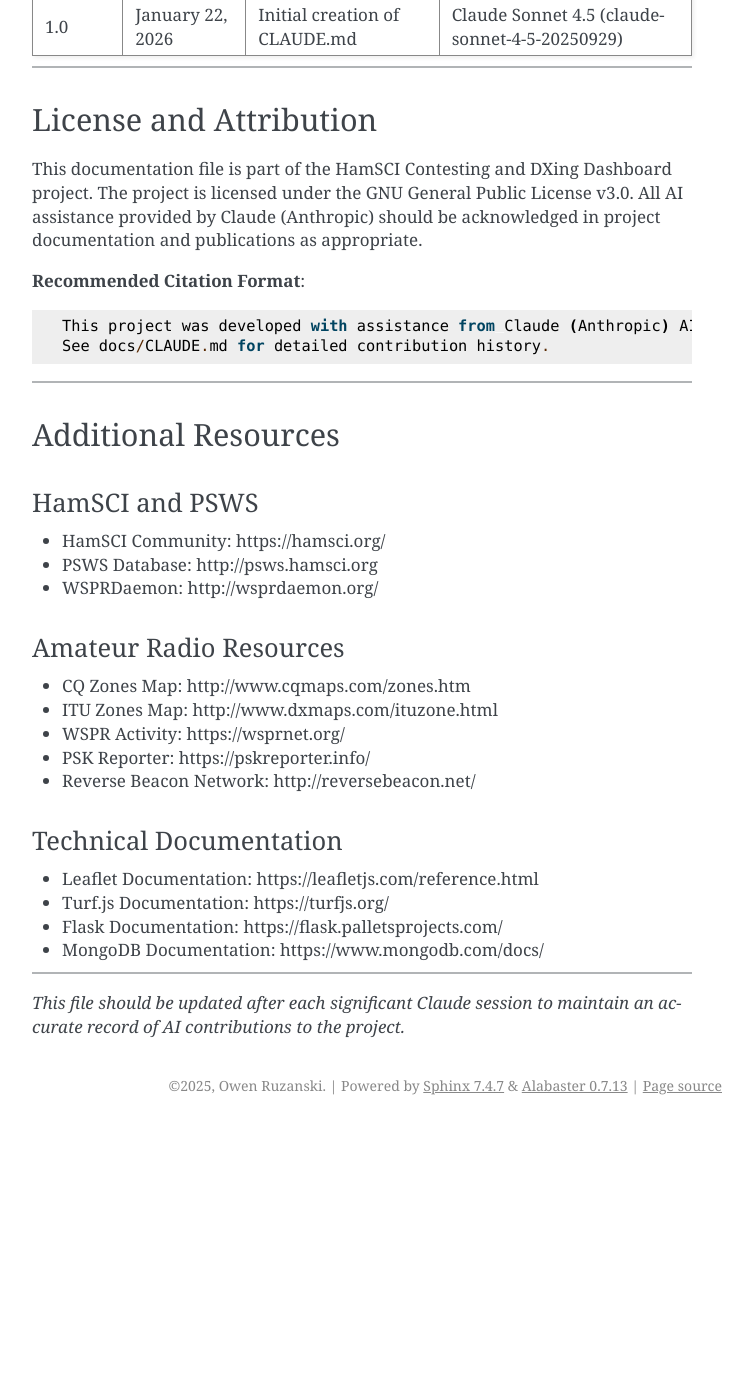
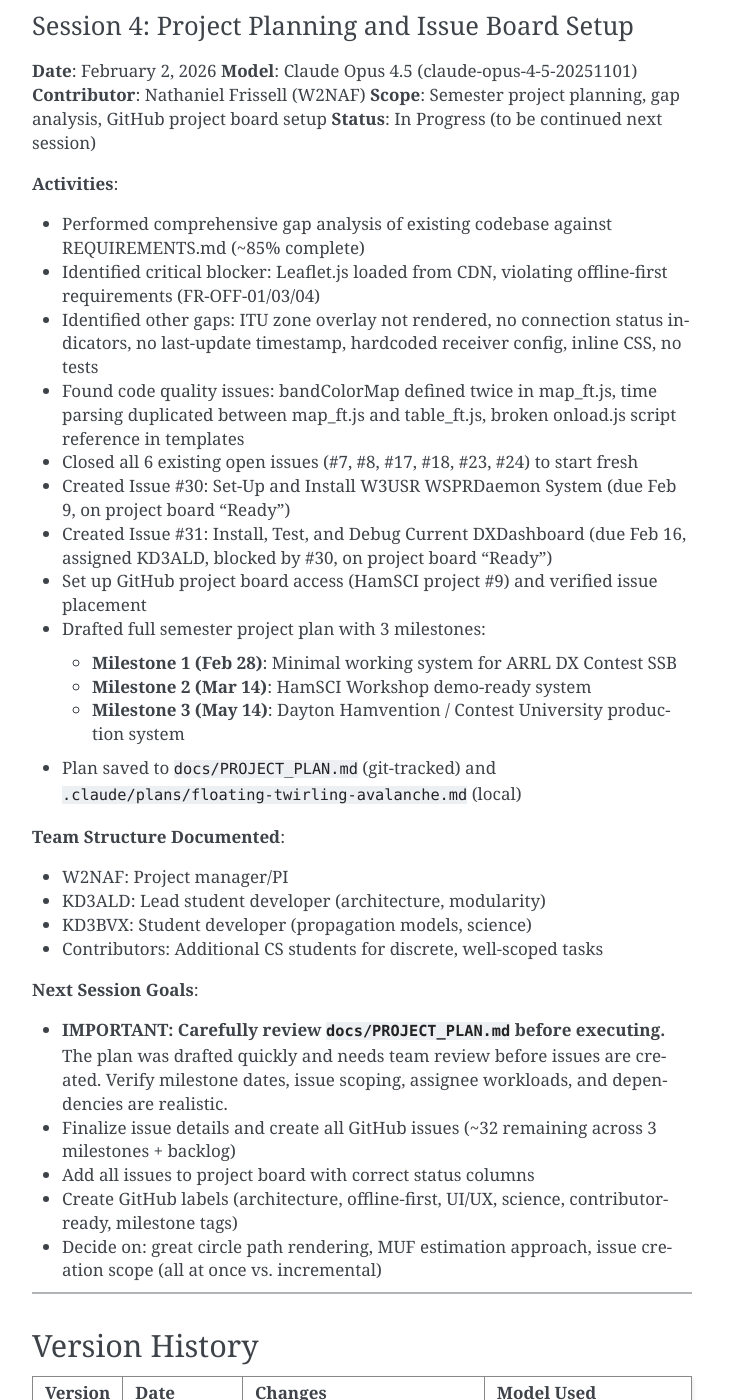
Before and after one commit to HamSCI/frc_contesting, a Sphinx documentation site: the page built from docs/CLAUDE.md, in a window 1280 px wide and 1400 px high, scrolled down 10380 px. Shown: the whole window, without its empty margins (388-1141 px from the left). Built offline with Sphinx 7.4.7, drawn with Linux system fonts in a browser that asks for light colours; pages that are not in the unit, such as notebooks, are missing from menus; before the commit the page ends 11505 px from its top, so only the background shows below that; some of the changed text lies outside the part shown.

Commit message:
draft project plan

```diff
--- a/docs/CLAUDE.md
+++ b/docs/CLAUDE.md
@@ -27,11 +27,12 @@
 | January 7, 2026 | Claude (unknown) | unknown | Security fixes, environment variable configuration, documentation | Nathaniel Frissell |
 | January 12, 2026 | Claude (unknown) | unknown | API performance optimization attempts | Nathaniel Frissell |
 | January 22, 2026 | Claude Sonnet 4.5 | claude-sonnet-4-5-20250929 | Requirements document creation and refinement | Nathaniel Frissell |
+| February 2, 2026 | Claude Opus 4.5 | claude-opus-4-5-20251101 | Project planning, gap analysis, issue board setup | Nathaniel Frissell |
 
 ### Current Model
 
-**Model**: Claude Sonnet 4.5
-**Model ID**: claude-sonnet-4-5-20250929
+**Model**: Claude Opus 4.5
+**Model ID**: claude-opus-4-5-20251101
 **Release Date**: September 29, 2025
 **Context Window**: Large (suitable for entire codebase analysis)
 
@@ -97,7 +98,7 @@
 - Attempted optimizations for spot data queries
 - Work in progress (results unclear from commit history)
 
-### Session 3: Requirements Document Creation
+### Session 3: Requirements Document Creation (Continued Below)
 **Date**: January 22, 2026
 **Model**: Claude Sonnet 4.5 (claude-sonnet-4-5-20250929)
 **Contributor**: Nathaniel Frissell
@@ -378,6 +379,41 @@
 
 For questions about this project or the use of AI assistance, please refer to the project documentation or contact the project lead.
 
+### Session 4: Project Planning and Issue Board Setup
+**Date**: February 2, 2026
+**Model**: Claude Opus 4.5 (claude-opus-4-5-20251101)
+**Contributor**: Nathaniel Frissell (W2NAF)
+**Scope**: Semester project planning, gap analysis, GitHub project board setup
+**Status**: In Progress (to be continued next session)
+
+**Activities**:
+- Performed comprehensive gap analysis of existing codebase against REQUIREMENTS.md (~85% complete)
+- Identified critical blocker: Leaflet.js loaded from CDN, violating offline-first requirements (FR-OFF-01/03/04)
+- Identified other gaps: ITU zone overlay not rendered, no connection status indicators, no last-update timestamp, hardcoded receiver config, inline CSS, no tests
+- Found code quality issues: bandColorMap defined twice in map_ft.js, time parsing duplicated between map_ft.js and table_ft.js, broken onload.js script reference in templates
+- Closed all 6 existing open issues (#7, #8, #17, #18, #23, #24) to start fresh
+- Created Issue #30: Set-Up and Install W3USR WSPRDaemon System (due Feb 9, on project board "Ready")
+- Created Issue #31: Install, Test, and Debug Current DXDashboard (due Feb 16, assigned KD3ALD, blocked by #30, on project board "Ready")
+- Set up GitHub project board access (HamSCI project #9) and verified issue placement
+- Drafted full semester project plan with 3 milestones:
+  - **Milestone 1 (Feb 28)**: Minimal working system for ARRL DX Contest SSB
+  - **Milestone 2 (Mar 14)**: HamSCI Workshop demo-ready system
+  - **Milestone 3 (May 14)**: Dayton Hamvention / Contest University production system
+- Plan saved to `docs/PROJECT_PLAN.md` (git-tracked) and `.claude/plans/floating-twirling-avalanche.md` (local)
+
+**Team Structure Documented**:
+- W2NAF: Project manager/PI
+- KD3ALD: Lead student developer (architecture, modularity)
+- KD3BVX: Student developer (propagation models, science)
+- Contributors: Additional CS students for discrete, well-scoped tasks
+
+**Next Session Goals**:
+- **IMPORTANT: Carefully review `docs/PROJECT_PLAN.md` before executing.** The plan was drafted quickly and needs team review before issues are created. Verify milestone dates, issue scoping, assignee workloads, and dependencies are realistic.
+- Finalize issue details and create all GitHub issues (~32 remaining across 3 milestones + backlog)
+- Add all issues to project board with correct status columns
+- Create GitHub labels (architecture, offline-first, UI/UX, science, contributor-ready, milestone tags)
+- Decide on: great circle path rendering, MUF estimation approach, issue creation scope (all at once vs. incremental)
+
 ---
 
 ## Version History
@@ -385,6 +421,7 @@
 | Version | Date | Changes | Model Used |
 |---------|------|---------|------------|
 | 1.0 | January 22, 2026 | Initial creation of CLAUDE.md | Claude Sonnet 4.5 (claude-sonnet-4-5-20250929) |
+| 1.1 | February 2, 2026 | Added Session 4: project planning and issue board setup | Claude Opus 4.5 (claude-opus-4-5-20251101) |
 
 ---
 
```
Also changed, not shown: docs/PROJECT_PLAN.md (added, +191 -0 lines).
